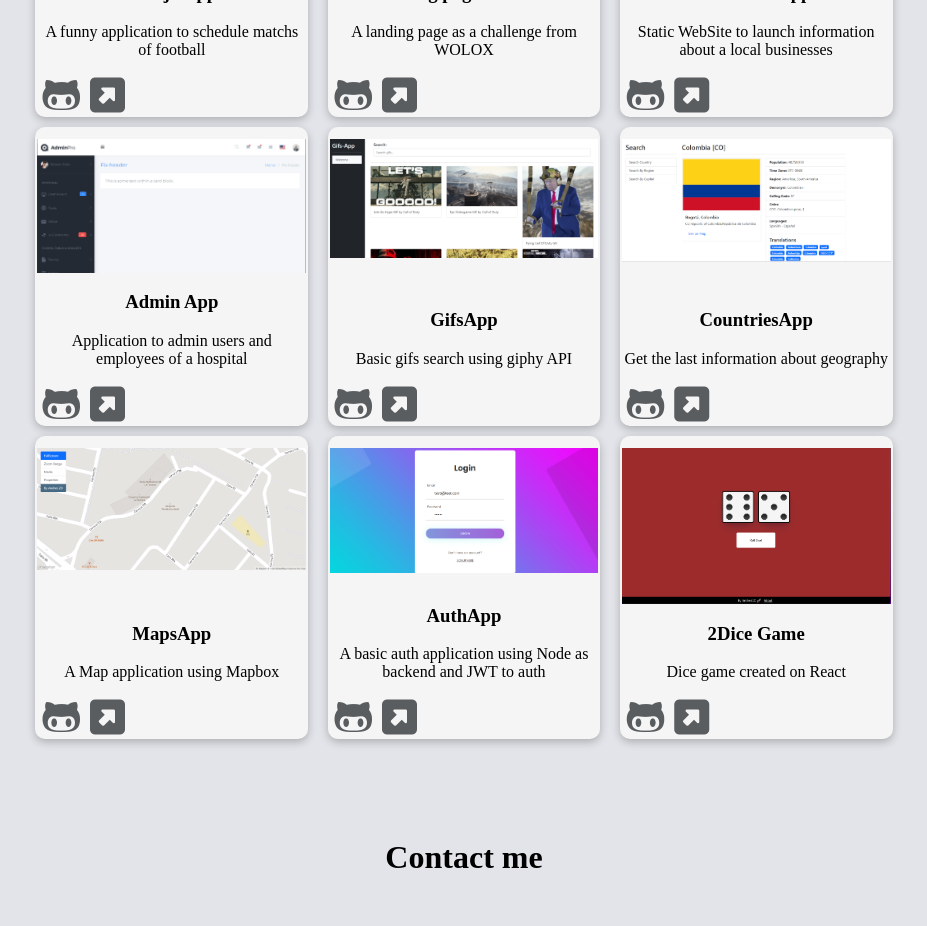
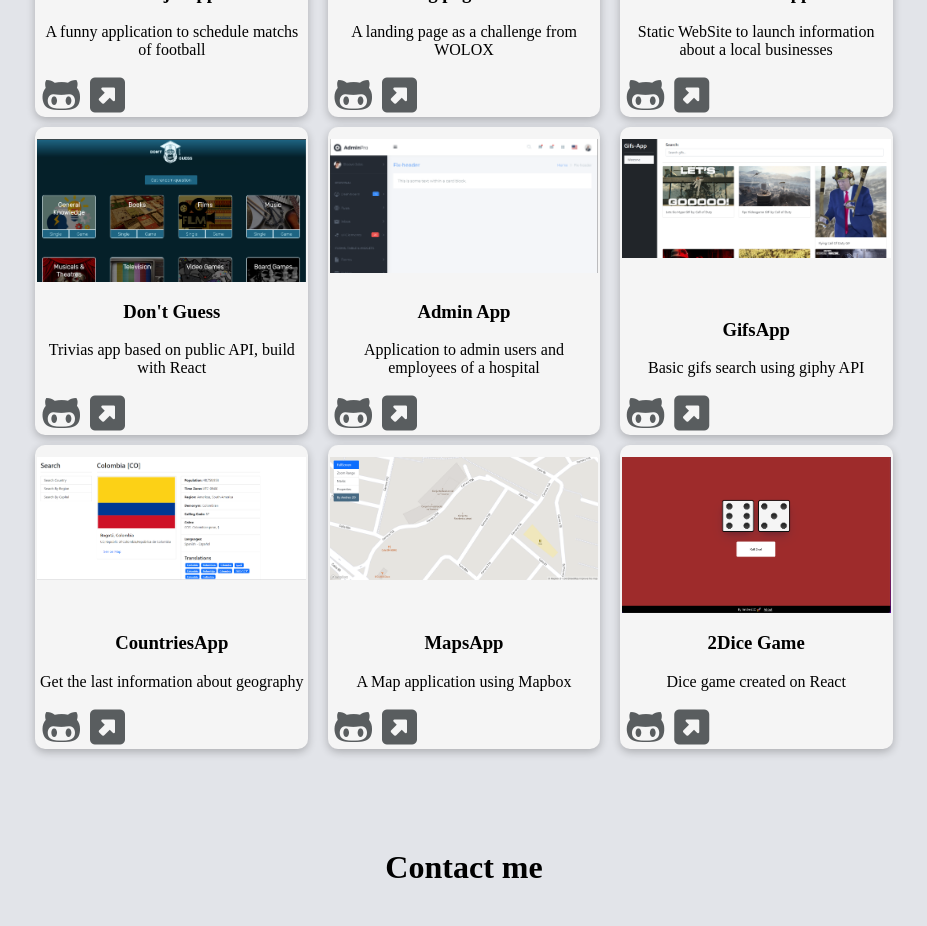
Before and after one commit to Andres2D/resume2d, an Angular app: page / in a window 1280 px wide. Shown: the part 3740-4666 px from the top of the page, without its empty margins (176-1103 px from the left). Built offline with nearby package versions, Linux system fonts and the light colour scheme; a web font is replaced by a local one.

Commit message:
Replace project with a fresher project

```diff
--- a/src/app/resume/components/projects/projects.component.ts
+++ b/src/app/resume/components/projects/projects.component.ts
@@ -36,6 +36,13 @@ export class ProjectsComponent implements OnInit {
       urlRepository: 'https://github.com/Andres2D/moto-fox-webapp'
     },
     {
+      name: "Don't Guess",
+      description: 'Trivias app based on public API, build with React',
+      preview: '../../../../assets/images/dontGuessPreview.png',
+      urlDeploy: 'https://dont-guess-beta.netlify.app/main',
+      urlRepository: 'https://github.com/Andres2D/responsa-master-react'
+    },
+    {
       name: 'Admin App',
       description: 'Application to admin users and employees of a hospital',
       preview: '../../../../assets/images/adminPro.png',
@@ -64,13 +71,6 @@ export class ProjectsComponent implements OnInit {
       urlRepository: 'https://github.com/Andres2D/mapsApp'
     },
     {
-      name: 'AuthApp',
-      description: 'A basic auth application using Node as backend and JWT to auth',
-      preview: '../../../../assets/images/AuthAppPreview.PNG',
-      urlDeploy: 'https://angular-auth-2d.herokuapp.com/auth/login',
-      urlRepository: 'https://github.com/Andres2D/AuthApp-Backend.git'
-    },
-    {
       name: '2Dice Game',
       description: 'Dice game created on React',
       preview: '../../../../assets/images/dice-game-perview.png',
```
Also changed, not shown: src/assets/images/dontGuessPreview.png (added).
